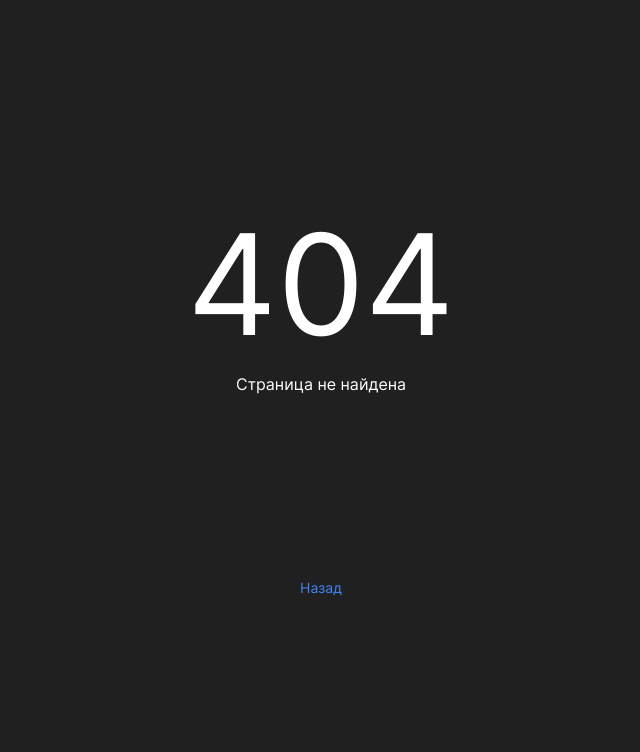
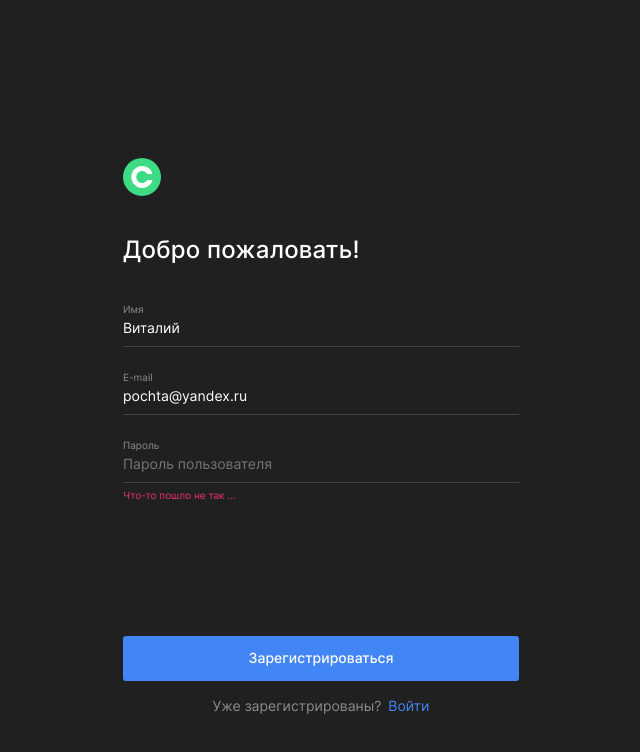
Before and after one commit to dv-loginov/movies-explorer-frontend, a React (Create React App) app: page /signup in a window 1280 px wide. Before the commit this address had no page. Shown: the top 752 px of the page, without its empty margins (319-959 px from the left). Built offline with nearby package versions, Linux system fonts and the light colour scheme; the HTML template or start-up script is replaced by a standard one.

Commit message:
fix: Change the name of login and registration routes

```diff
--- a/src/components/App/App.js
+++ b/src/components/App/App.js
@@ -16,8 +16,8 @@ const App = () => {
         <Route path='/movies' element={ <PageMovies/> }/>
         <Route path='/saved-movies' element={ <PageSavedMovies/> }/>
         <Route path='/profile' element={ <PageProfile/> }/>
-        <Route path='/sign-in' element={ <PageLogin/> }/>
-        <Route path='/sign-up' element={ <PageRegister/> }/>
+        <Route path='/signin' element={ <PageLogin/> }/>
+        <Route path='/signup' element={ <PageRegister/> }/>
         <Route path='*' element={ <Page404/> }/>
       </Routes>
     </div>
--- a/src/components/HeaderPageAuth/HeaderPageAuth.js
+++ b/src/components/HeaderPageAuth/HeaderPageAuth.js
@@ -4,7 +4,7 @@ import Logo from '../Logo/Logo';
 
 const HeaderPageAuth = () => {
   const location = useLocation();
-  const title = location.pathname === '/sign-up'
+  const title = location.pathname === '/signup'
     ? 'Добро пожаловать!'
     : 'Рады видеть!'
   return (
--- a/src/components/NavNoAuth/NavNoAuth.js
+++ b/src/components/NavNoAuth/NavNoAuth.js
@@ -6,12 +6,12 @@ const NavNoAuth = () => {
     <nav className='nav-no-auth'>
       <Link
         className='nav-no-auth__link'
-        to='/sign-up'>
+        to='/signup'>
         Регистрация
       </Link>
       <Link
         className='nav-no-auth__link nav-no-auth__link_active'
-        to='/sign-in'>
+        to='/signin'>
         Войти
       </Link>
     </nav>
--- a/src/components/PageLogin/PageLogin.js
+++ b/src/components/PageLogin/PageLogin.js
@@ -59,7 +59,7 @@ const PageLogin = () => {
       </main>
       <FooterPageAuth
         question='Еще не зарегистрированы?'
-        link='/sign-up'
+        link='/signup'
         linkText='Регистрация'/>
     </ContentAuthPage>
   );
--- a/src/components/PageProfile/PageProfile.js
+++ b/src/components/PageProfile/PageProfile.js
@@ -30,7 +30,7 @@ const PageProfile = () => {
           </main>
           <footer className="profile__footer">
             <button className="profile__btn">Редактировать</button>
-            <Link to="/sign-out" className="profile__link">Выйти из аккаунта</Link>
+            <Link to="/signout" className="profile__link">Выйти из аккаунта</Link>
           </footer>
         </div>
       </div>
--- a/src/components/PageRegister/PageRegister.js
+++ b/src/components/PageRegister/PageRegister.js
@@ -82,7 +82,7 @@ const PageRegister = () => {
       </main>
       <FooterPageAuth
         question='Уже зарегистрированы?'
-        link='/sign-in'
+        link='/signin'
         linkText='Войти'
       />
     </ContentAuthPage>
```
